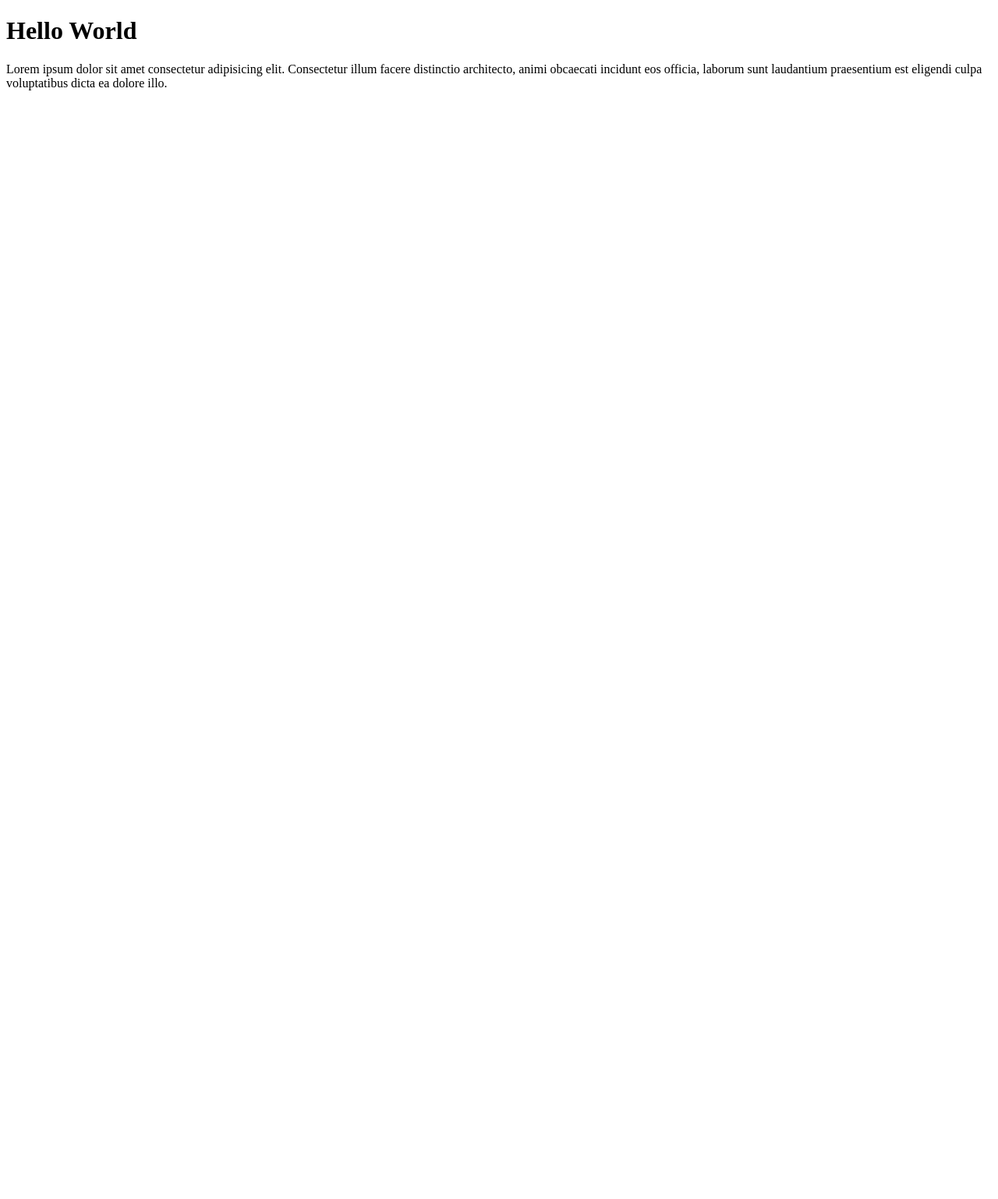
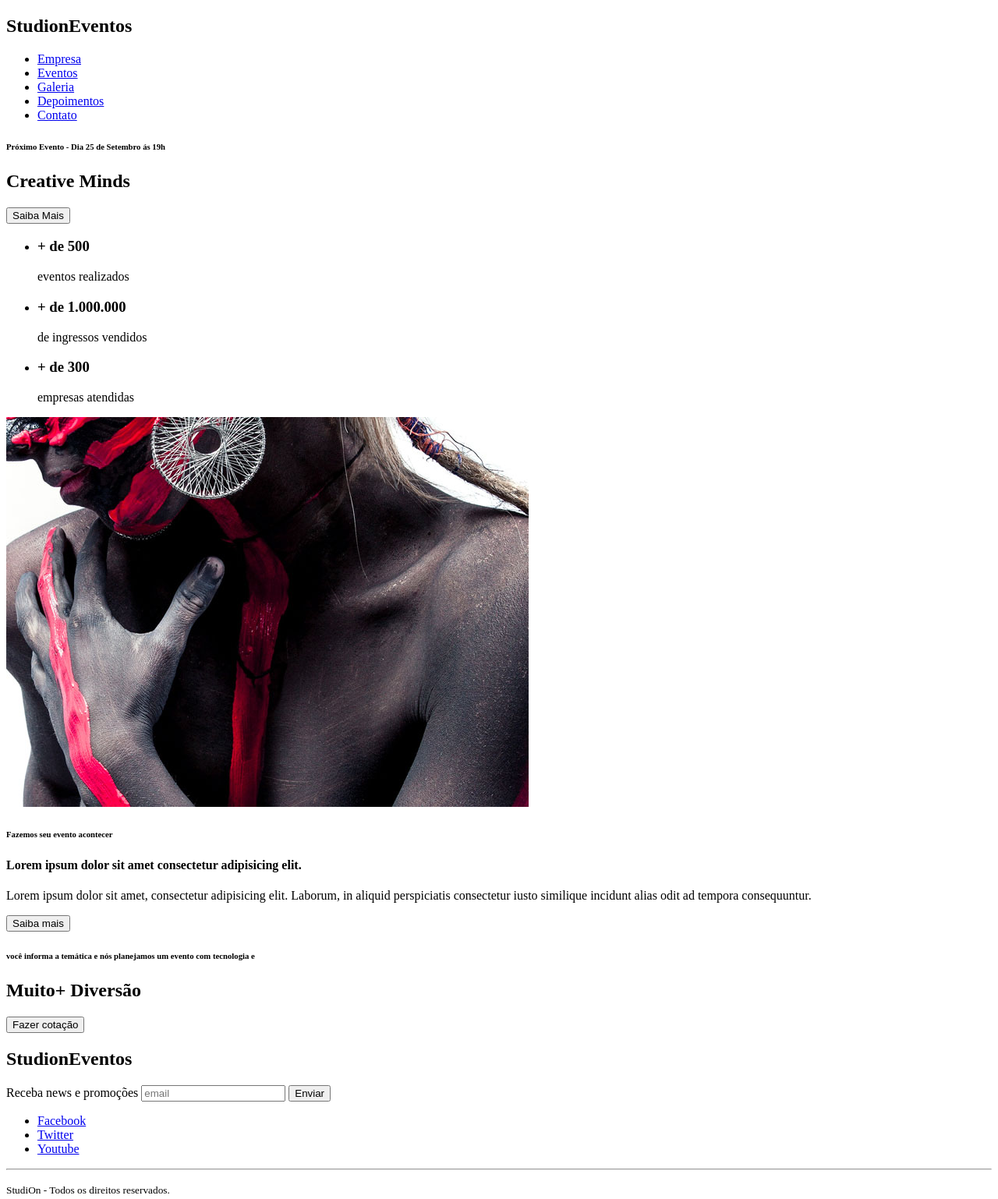
Before and after one commit to renan-arimatea/Projeto_Studion, a website: page src/index.html in a window 1280 px wide. Shown: the whole page at 78% size. Before the commit the page ends 800 px from the top, so only its background shows below. Drawn offline with Linux system fonts and the light colour scheme.

Commit message:
feat(html): constructed html structure for the main page

```diff
--- a/src/index.html
+++ b/src/index.html
@@ -1,14 +1,102 @@
 <!DOCTYPE html>
 <html lang="pt-br">
-<head>
-    <meta charset="UTF-8">
-    <meta http-equiv="X-UA-Compatible" content="IE=edge">
-    <meta name="viewport" content="width=device-width, initial-scale=1.0">
+  <head>
+    <meta charset="UTF-8" />
+    <meta http-equiv="X-UA-Compatible" content="IE=edge" />
+    <meta name="viewport" content="width=device-width, initial-scale=1.0" />
     <title>StudiOn</title>
-</head>
-<body>
-    <h1>Hello World</h1>
-    <p>Lorem ipsum dolor sit amet consectetur adipisicing elit. Consectetur illum facere distinctio architecto, animi obcaecati incidunt eos officia, laborum sunt laudantium praesentium est eligendi culpa voluptatibus dicta ea dolore illo.</p>
+  </head>
+  <body>
+    <nav>
+      <h1>Studi<span>on</span><span>Eventos</span></h1>
+      <ul>
+        <li>
+          <a href="#empresa">Empresa</a>
+        </li>
+        <li>
+          <a href="#eventos">Eventos</a>
+        </li>
+        <li>
+          <a href="#galeria">Galeria</a>
+        </li>
+        <li>
+          <a href="#depoimentos">Depoimentos</a>
+        </li>
+        <li>
+          <a href="#contato">Contato</a>
+        </li>
+      </ul>
+    </nav>
 
-</body>
+    <header>
+      <div id="slider">
+        <div class="slide">
+          <h6><span>Próximo Evento</span> - Dia 25 de Setembro ás 19h</h6>
+          <h2><span>Creative</span> Minds</h2>
+          <button>Saiba Mais</button>
+        </div>
+      </div>
+    </header>
+
+    <main>
+      <section>
+        <ul>
+          <li>
+            <h3>+ de 500</h3>
+            eventos realizados
+          </li>
+          <li>
+            <h3>+ de 1.000.000</h3>
+            de ingressos vendidos
+          </li>
+          <li>
+            <h3>+ de 300</h3>
+            empresas atendidas
+          </li>
+        </ul>
+      </section>
+
+      <section>
+        <div>
+          <img src="./images/institutional.jpg" alt="" />
+          <h6>Fazemos seu evento acontecer</h6>
+          <h4>Lorem ipsum dolor sit amet consectetur adipisicing elit.</h4>
+          <p>
+            Lorem ipsum dolor sit amet, consectetur adipisicing elit. Laborum,
+            in aliquid perspiciatis consectetur iusto similique incidunt alias
+            odit ad tempora consequuntur.
+          </p>
+          <button>Saiba mais</button>
+        </div>
+      </section>
+
+      <section>
+        <div>
+          <h6>
+            você informa a temática e nós planejamos um evento com tecnologia e
+          </h6>
+          <h2><span>Muito+ </span>Diversão</h2>
+          <button>Fazer cotação</button>
+        </div>
+      </section>
+    </main>
+
+    <footer>
+      <h2>Studi<span>on</span><span>Eventos</span></h2>
+      <form>
+        <label>Receba news e promoções</label>
+        <input type="email" placeholder="email" />
+        <button type="submit">Enviar</button>
+      </form>
+      <ul>
+        <li><a href="https://facebook.com/" target="_blank">Facebook</a></li>
+        <li><a href="https://twitter.com/" target="_blank">Twitter</a></li>
+        <li><a href="https://youtube.com/" target="_blank">Youtube</a></li>
+      </ul>
+      <hr />
+      <p>
+        <small>Studi<span>On</span> - Todos os direitos reservados.</small>
+      </p>
+    </footer>
+  </body>
 </html>
```
